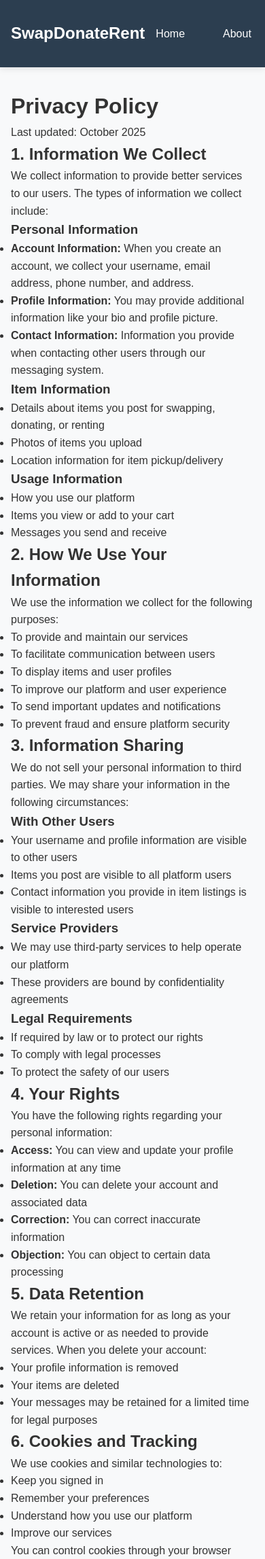
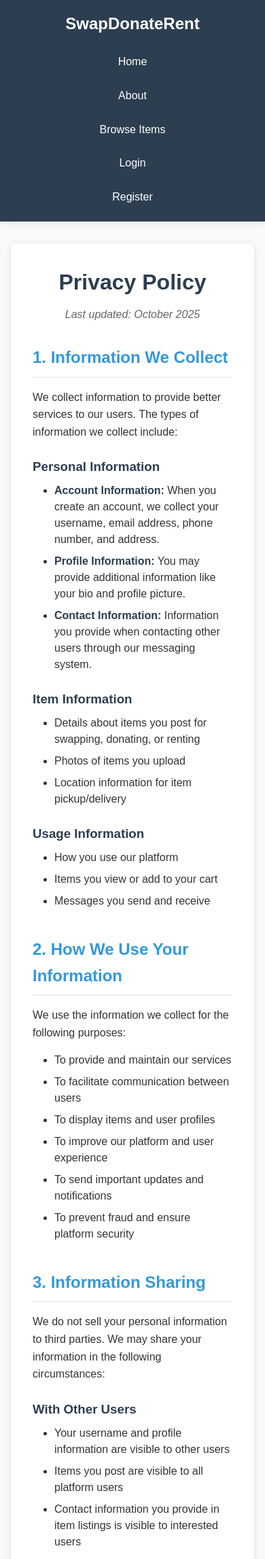
Before and after one commit to rifa-sanjida/SwapFinal, a Django app: template swapdonaterent_project/templates/core/privacy_policy.html in a window 390 px wide; the page is wider, and only the part inside the window is pictured. Shown: the top 2294 px of that part at 68% size. Run offline with Django 5.2, Linux system fonts and the light colour scheme; the template is opened without the code that fills it, so the values that code supplies are empty.

Commit message:
Update style.css

```diff
--- a/swapdonaterent_project/static/css/style.css
+++ b/swapdonaterent_project/static/css/style.css
@@ -757,3 +757,212 @@
     max-width: 800px;
     margin: 0 auto;
 }
+
+.about-section {
+    margin-bottom: 3rem;
+}
+
+.about-section h2 {
+    color: var(--secondary-color);
+    margin-bottom: 1rem;
+}
+
+.about-section ul {
+    margin-left: 2rem;
+    margin-bottom: 1rem;
+}
+
+.about-section li {
+    margin-bottom: 0.5rem;
+}
+
+/* Contact page */
+.contact-info {
+    margin-bottom: 3rem;
+}
+
+.contact-details {
+    display: grid;
+    grid-template-columns: repeat(auto-fit, minmax(250px, 1fr));
+    gap: 2rem;
+    margin-top: 2rem;
+}
+
+.contact-item {
+    background: white;
+    padding: 1.5rem;
+    border-radius: var(--border-radius);
+    box-shadow: var(--box-shadow);
+}
+
+.contact-item h3 {
+    color: var(--primary-color);
+    margin-bottom: 0.5rem;
+}
+
+/* Warning and success messages */
+.warning-message {
+    background-color: #fff3cd;
+    border: 1px solid #ffeaa7;
+    color: #856404;
+    padding: 1.5rem;
+    border-radius: var(--border-radius);
+    margin-bottom: 2rem;
+}
+
+.warning-message h3 {
+    color: #856404;
+    margin-bottom: 1rem;
+}
+
+.warning-message ul {
+    margin-left: 2rem;
+    margin-bottom: 1rem;
+}
+
+.success-message {
+    background-color: #d1edff;
+    border: 1px solid #b3d9ff;
+    color: #004085;
+    padding: 1.5rem;
+    border-radius: var(--border-radius);
+    text-align: center;
+}
+
+/* Responsive design */
+@media (max-width: 768px) {
+    .hero-section h1 {
+        font-size: 2rem;
+    }
+
+    .hero-buttons {
+        flex-direction: column;
+        align-items: center;
+    }
+
+    .profile-content {
+        grid-template-columns: 1fr;
+    }
+
+    .item-detail {
+        grid-template-columns: 1fr;
+    }
+
+    .filter-grid {
+        grid-template-columns: 1fr;
+    }
+
+    .form-row {
+        grid-template-columns: 1fr;
+    }
+
+    .cart-item {
+        grid-template-columns: 1fr;
+        text-align: center;
+    }
+
+    .summary-actions {
+        flex-direction: column;
+        gap: 1rem;
+    }
+
+    .message-form {
+        flex-direction: column;
+    }
+
+    .message {
+        max-width: 100%;
+    }
+
+    .nav-menu {
+        flex-direction: column;
+        gap: 0.5rem;
+    }
+
+    .nav-container {
+        flex-direction: column;
+        gap: 1rem;
+    }
+
+    .footer-content {
+        flex-direction: column;
+        gap: 1rem;
+        text-align: center;
+    }
+
+    .grid {
+        grid-template-columns: 1fr;
+    }
+}
+
+/* Policy Pages */
+.policy-container {
+    max-width: 800px;
+    margin: 0 auto;
+    background: white;
+    padding: 2rem;
+    border-radius: var(--border-radius);
+    box-shadow: var(--box-shadow);
+}
+
+.policy-container h1 {
+    color: var(--secondary-color);
+    text-align: center;
+    margin-bottom: 0.5rem;
+}
+
+.last-updated {
+    text-align: center;
+    color: #666;
+    margin-bottom: 2rem;
+    font-style: italic;
+}
+
+.policy-section {
+    margin-bottom: 2.5rem;
+}
+
+.policy-section h2 {
+    color: var(--primary-color);
+    margin-bottom: 1rem;
+    border-bottom: 2px solid var(--light-color);
+    padding-bottom: 0.5rem;
+}
+
+.policy-section h3 {
+    color: var(--secondary-color);
+    margin: 1.5rem 0 0.5rem 0;
+}
+
+.policy-section p {
+    margin-bottom: 1rem;
+    line-height: 1.6;
+}
+
+.policy-section ul {
+    margin-left: 2rem;
+    margin-bottom: 1rem;
+}
+
+.policy-section li {
+    margin-bottom: 0.5rem;
+    line-height: 1.5;
+}
+
+.policy-section strong {
+    color: var(--secondary-color);
+}
+
+/* Logout button styles */
+.logout-btn {
+    background: none;
+    border: none;
+    color: var(--text-color);
+    padding: 0.75rem 1rem;
+    text-decoration: none;
+    display: block;
+    width: 100%;
+    text-align: left;
+    cursor: pointer;
+    font-size: 1rem;
+}
```
